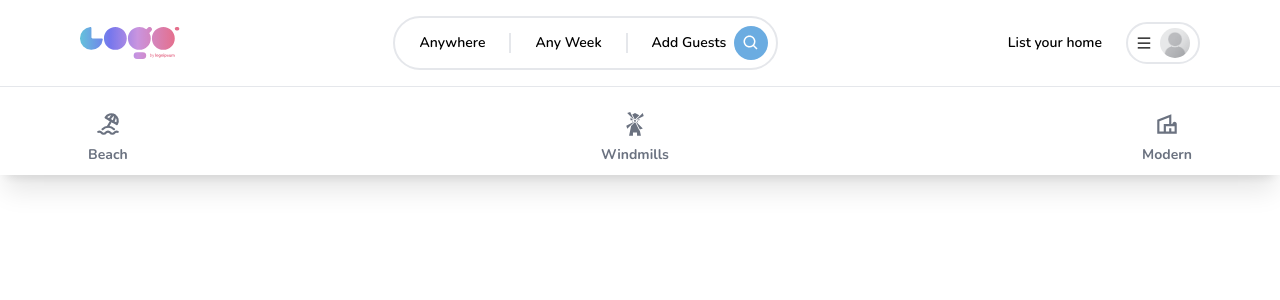
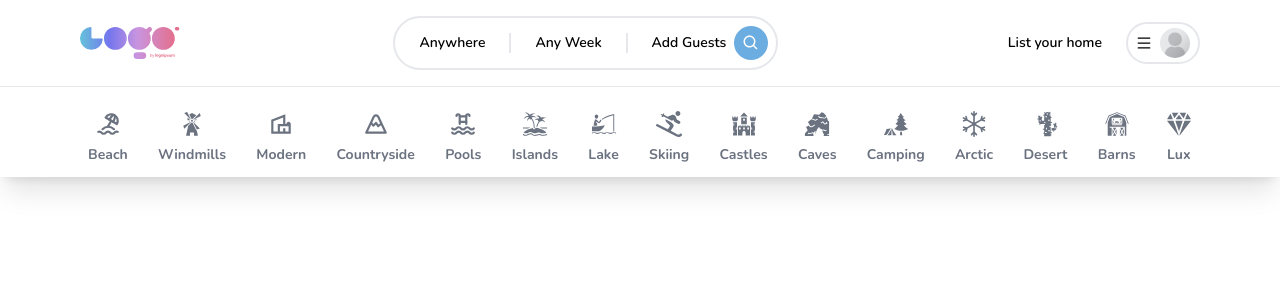
Before and after one commit to ty-vile/homeRental_Project, a Next.js app: page / in a window 1280 px wide. Shown: the top 300 px of the page. Built offline with nearby package versions, Linux system fonts and the light colour scheme; no server answers.

Commit message:
finish categories

```diff
--- a/app/components/Navbar/Categories.tsx
+++ b/app/components/Navbar/Categories.tsx
@@ -1,37 +1,124 @@
 "use client";
 
-import { TbBeach } from "react-icons/tb";
-import { GiWindmill } from "react-icons/gi";
+// components
+import CategoryBox from "./CategoryBox";
+// navigation
+import { usePathname, useSearchParams } from "next/navigation";
+
+// icons
+import { TbBeach, TbMountain, TbPool } from "react-icons/tb";
+import {
+  GiBarn,
+  GiBoatFishing,
+  GiCactus,
+  GiCastle,
+  GiCaveEntrance,
+  GiForestCamp,
+  GiIsland,
+  GiWindmill,
+} from "react-icons/gi";
+import { FaSkiing } from "react-icons/fa";
+import { BsSnow } from "react-icons/bs";
+import { IoDiamond } from "react-icons/io5";
 import { MdOutlineVilla } from "react-icons/md";
-import CategoryBox from "./CategoryBox";
 
-export const categories = [
+export const CATEGORIES = [
   {
     label: "Beach",
     icon: TbBeach,
-    description: "This property is close to the beach",
+    description: "This property is close to the beach!",
   },
   {
     label: "Windmills",
     icon: GiWindmill,
-    description: "This property has windmills",
+    description: "This property is has windmills!",
   },
   {
     label: "Modern",
     icon: MdOutlineVilla,
     description: "This property is modern!",
   },
+  {
+    label: "Countryside",
+    icon: TbMountain,
+    description: "This property is in the countryside!",
+  },
+  {
+    label: "Pools",
+    icon: TbPool,
+    description: "This is property has a beautiful pool!",
+  },
+  {
+    label: "Islands",
+    icon: GiIsland,
+    description: "This property is on an island!",
+  },
+  {
+    label: "Lake",
+    icon: GiBoatFishing,
+    description: "This property is near a lake!",
+  },
+  {
+    label: "Skiing",
+    icon: FaSkiing,
+    description: "This property has skiing activies!",
+  },
+  {
+    label: "Castles",
+    icon: GiCastle,
+    description: "This property is an ancient castle!",
+  },
+  {
+    label: "Caves",
+    icon: GiCaveEntrance,
+    description: "This property is in a spooky cave!",
+  },
+  {
+    label: "Camping",
+    icon: GiForestCamp,
+    description: "This property offers camping activities!",
+  },
+  {
+    label: "Arctic",
+    icon: BsSnow,
+    description: "This property is in arctic environment!",
+  },
+  {
+    label: "Desert",
+    icon: GiCactus,
+    description: "This property is in the desert!",
+  },
+  {
+    label: "Barns",
+    icon: GiBarn,
+    description: "This property is in a barn!",
+  },
+  {
+    label: "Lux",
+    icon: IoDiamond,
+    description: "This property is brand new and luxurious!",
+  },
 ];
 
 const Categories = () => {
+  const params = useSearchParams();
+  const categoryParam = params?.get("category");
+  const pathname = usePathname();
+
+  const isHomePage = pathname === "/";
+
+  if (!isHomePage) {
+    return null;
+  }
+
   return (
     <div className="flex items-center justify-between overflow-x-auto pt-4">
-      {categories?.map((category, i) => {
+      {CATEGORIES?.map((category, i) => {
         return (
           <CategoryBox
             key={i}
             label={category.label}
-            description={category.description}
+            selected={categoryParam === category.label}
             icon={category.icon}
           />
         );
--- a/app/components/Navbar/CategoryBox.tsx
+++ b/app/components/Navbar/CategoryBox.tsx
@@ -48,7 +48,7 @@
   return (
     <div
       onClick={handleClick}
-      className={`flex flex-col items-center justify-center gap-2 p-2 border-b-2 transition cursor-pointer hover:text-primary
+      className={`flex flex-col items-center justify-center gap-2 p-2 border-b-4 transition cursor-pointer hover:text-primary
     ${selected ? "border-b-primary" : "border-transparent"}
     ${selected ? "text-primary" : "text-gray-500"}
     `}
--- a/app/components/Navbar/Logo.tsx
+++ b/app/components/Navbar/Logo.tsx
@@ -9,6 +9,7 @@
 
   return (
     <Image
+      onClick={() => router.push("/")}
       alt="Company Logo"
       className="hidden md:block cursor-pointer"
       height={100}
```
